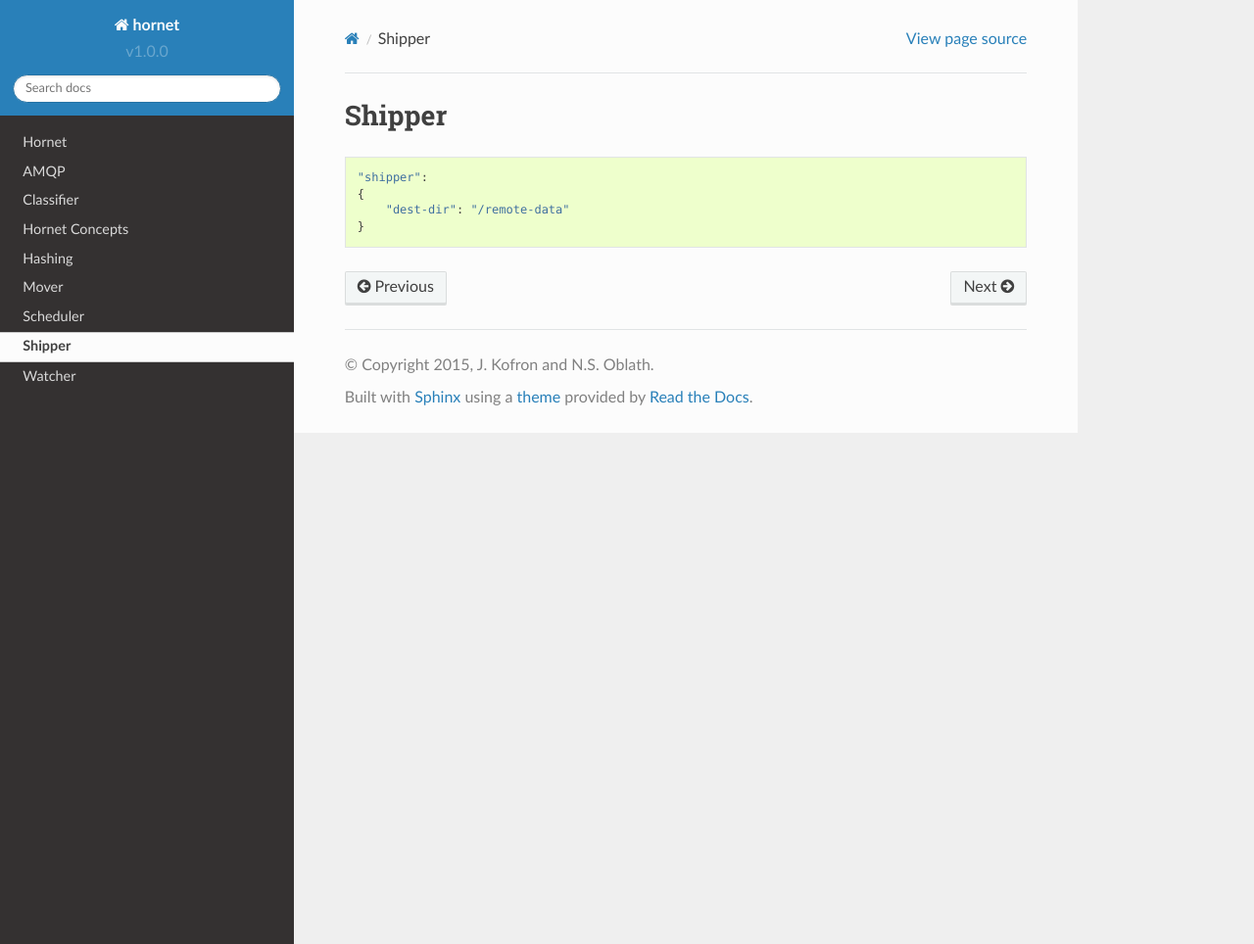
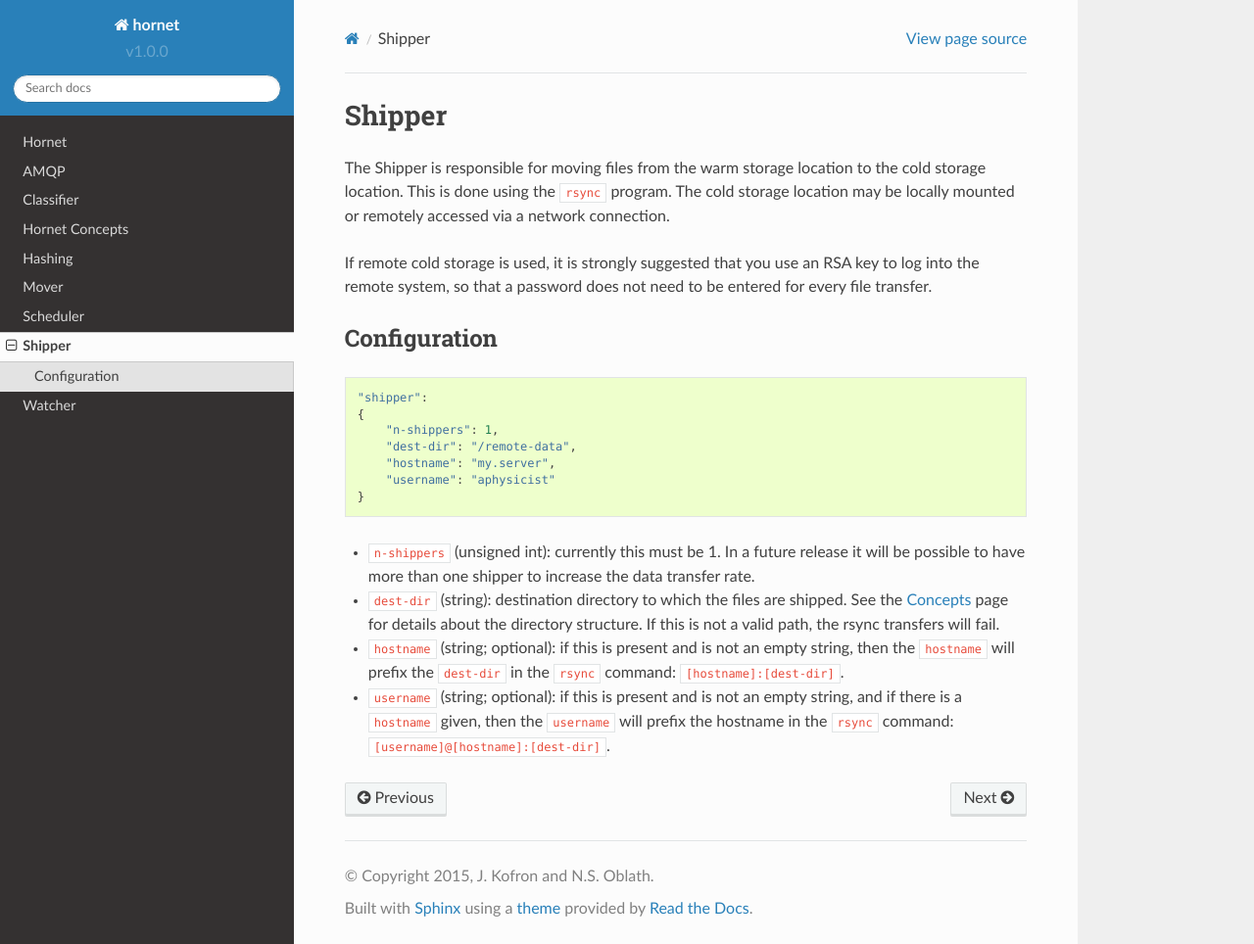
Before and after one commit to project8/hornet, a Sphinx documentation site: the page built from documentation/shipper.rst, in a window 1280 px wide and 964 px high. Shown: the whole window at 98% size. Built offline with Sphinx 7.4.7 and the Read the Docs theme 2.0.0, drawn with Linux system fonts in a browser that asks for light colours.

Commit message:
Updated the Shipper documentation

```diff
--- a/documentation/shipper.rst
+++ b/documentation/shipper.rst
@@ -1,9 +1,24 @@
 Shipper
 =======
+
+The Shipper is responsible for moving files from the warm storage location to the cold storage location.  This is done using the ``rsync`` program.  The cold storage location may be locally mounted or remotely accessed via a network connection.
+
+If remote cold storage is used, it is strongly suggested that you use an RSA key to log into the remote system, so that a password does not need to be entered for every file transfer.
+
+Configuration
+-------------
 
 ::
 
     "shipper":
     {
-        "dest-dir": "/remote-data"
+        "n-shippers": 1,
+        "dest-dir": "/remote-data",
+        "hostname": "my.server",
+        "username": "aphysicist"
     }
+
+* ``n-shippers`` (unsigned int): currently this must be 1.  In a future release it will be possible to have more than one shipper to increase the data transfer rate.
+* ``dest-dir`` (string): destination directory to which the files are shipped.  See the :doc:`Concepts <concepts>` page for details about the directory structure.  If this is not a valid path, the rsync transfers will fail.
+* ``hostname`` (string; optional): if this is present and is not an empty string, then the ``hostname`` will prefix the ``dest-dir`` in the ``rsync`` command: ``[hostname]:[dest-dir]``.
+* ``username`` (string; optional): if this is present and is not an empty string, and if there is a ``hostname`` given, then the ``username`` will prefix the hostname in the ``rsync`` command: ``[username]@[hostname]:[dest-dir]``.
```
